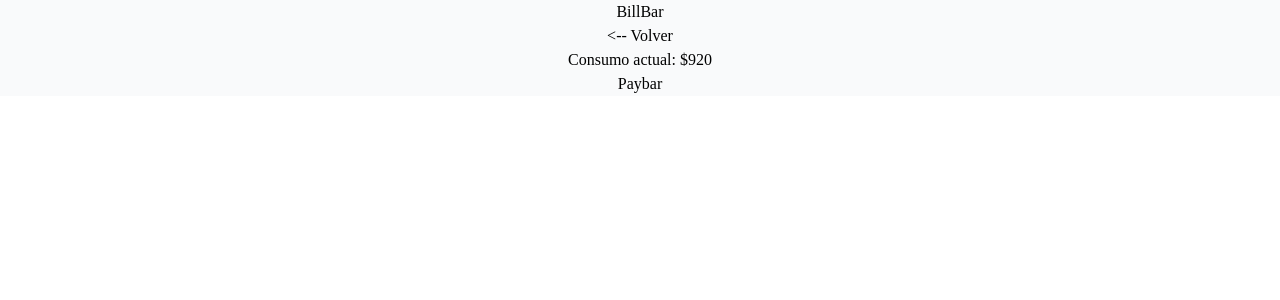
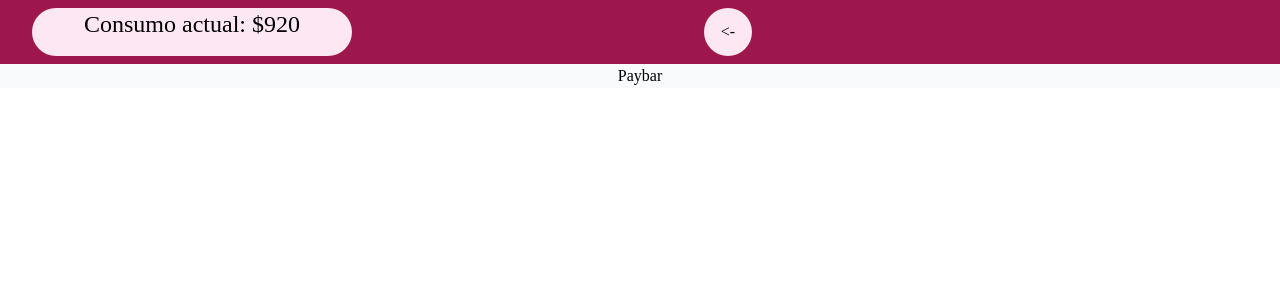
Before and after one commit to restobares/restobares-app-client-tw, a React (Create React App) app: page /resto/1/table/1/order in a window 1280 px wide. Shown: the top 300 px of the page. Built offline with nearby package versions, Linux system fonts and the light colour scheme.

Commit message:
navbar segunda ruta

```diff
--- a/src/components/ChildrenComponents/BillBar.jsx
+++ b/src/components/ChildrenComponents/BillBar.jsx
@@ -9,17 +9,14 @@ const idResto = 1;
 
 const BillBar = ({pedido, currentOrder}) => {
 	return (
-		<div>
-			<h3>BillBar</h3>
-			<Link to={`/resto/${idResto}/table/${idTable}/menu`}>
-				<button>
-					{'<-- Volver'}
-				</button>
-			</Link>
-			<div>
+		<div className='nav-bar flex'>
+			<div className='pill ml-8 text-2xl mr-8 '>
 				{'Consumo actual: $'}
 				{ pedido.reduce((a,e) => a + e.totalPrice, 0)}
 			</div>
+			<Link to={`/resto/${idResto}/table/${idTable}/menu`}>
+				<button className='button ml-80'> {"<-"}</button>
+			</Link>
 		</div>
 	)
 }
```
